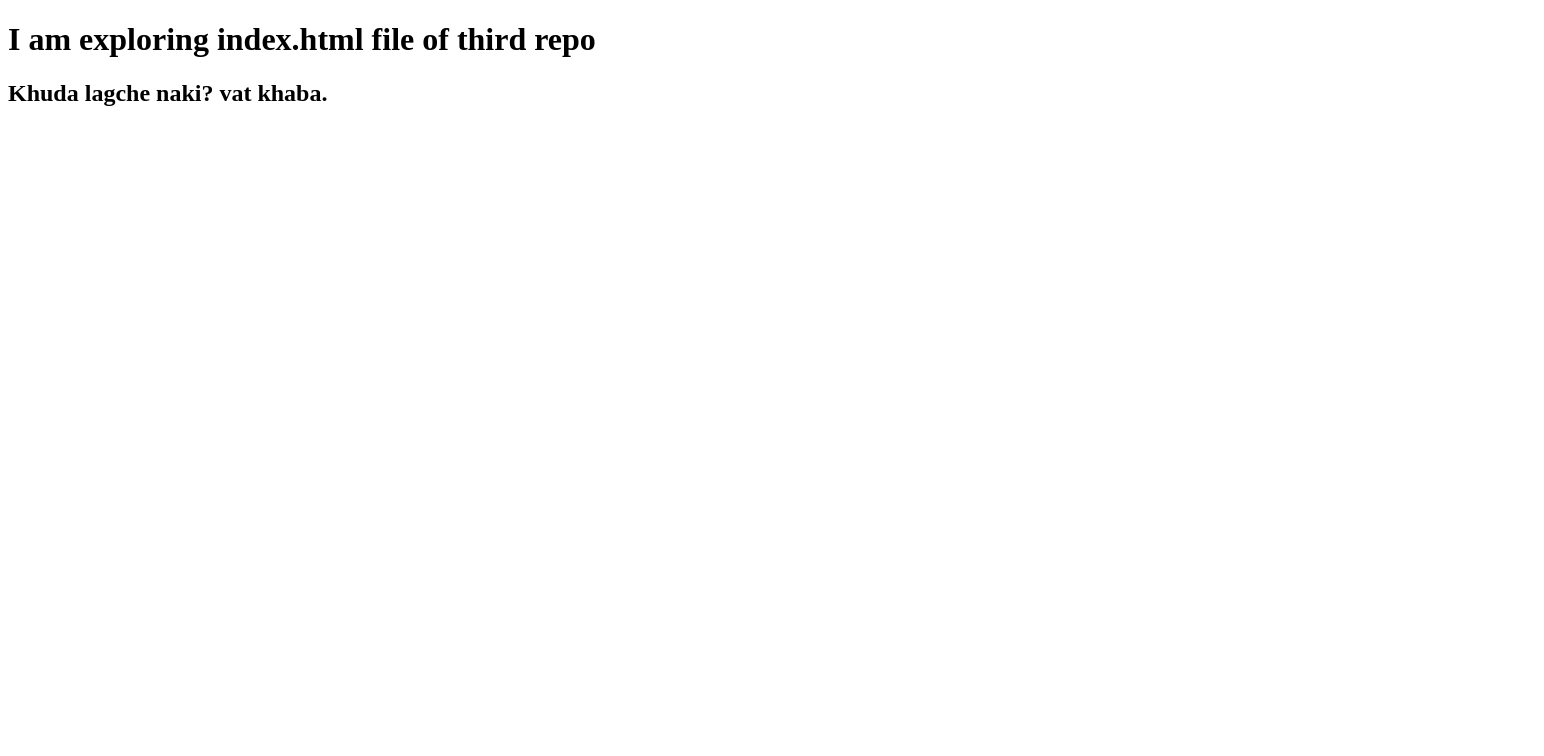
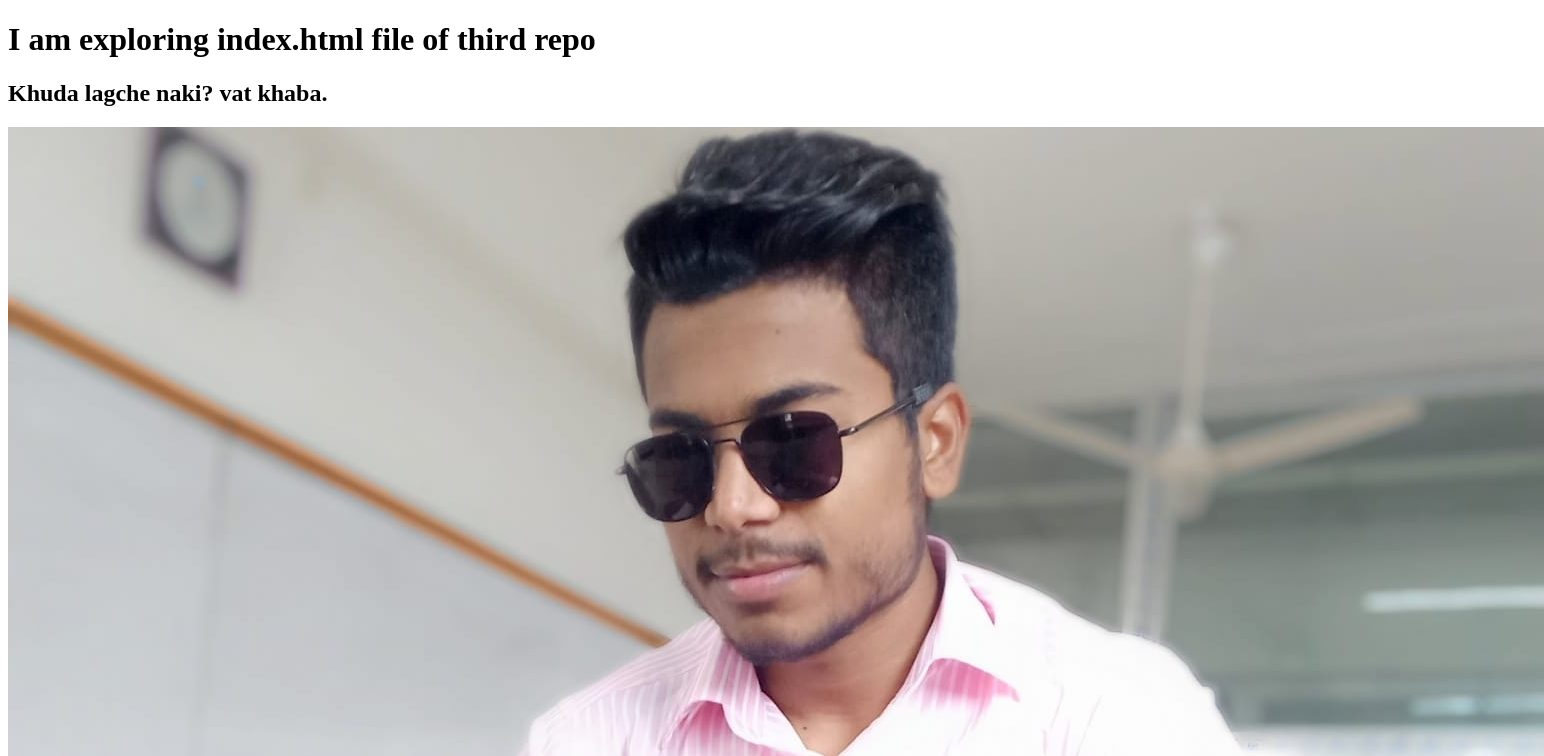
Before and after one commit to Rana12356/third-repo, a plain HTML site: page index.html in a window 1280 px wide. Shown: the top 756 px of the page, 1544 px wide, since content can reach past the window. Drawn offline with Linux system fonts and the light colour scheme.

Commit message:
rana added

```diff
--- a/index.html
+++ b/index.html
@@ -9,5 +9,6 @@
 <body>
     <h1>I am exploring index.html file of third repo</h1>
     <h2>Khuda lagche naki? vat khaba.</h2>
+    <img src="images/Rana.jpg" alt="">
 </body>
 </html>
```
Also changed, not shown: images/Mou.jpg (added), images/Rana.jpg (added).
